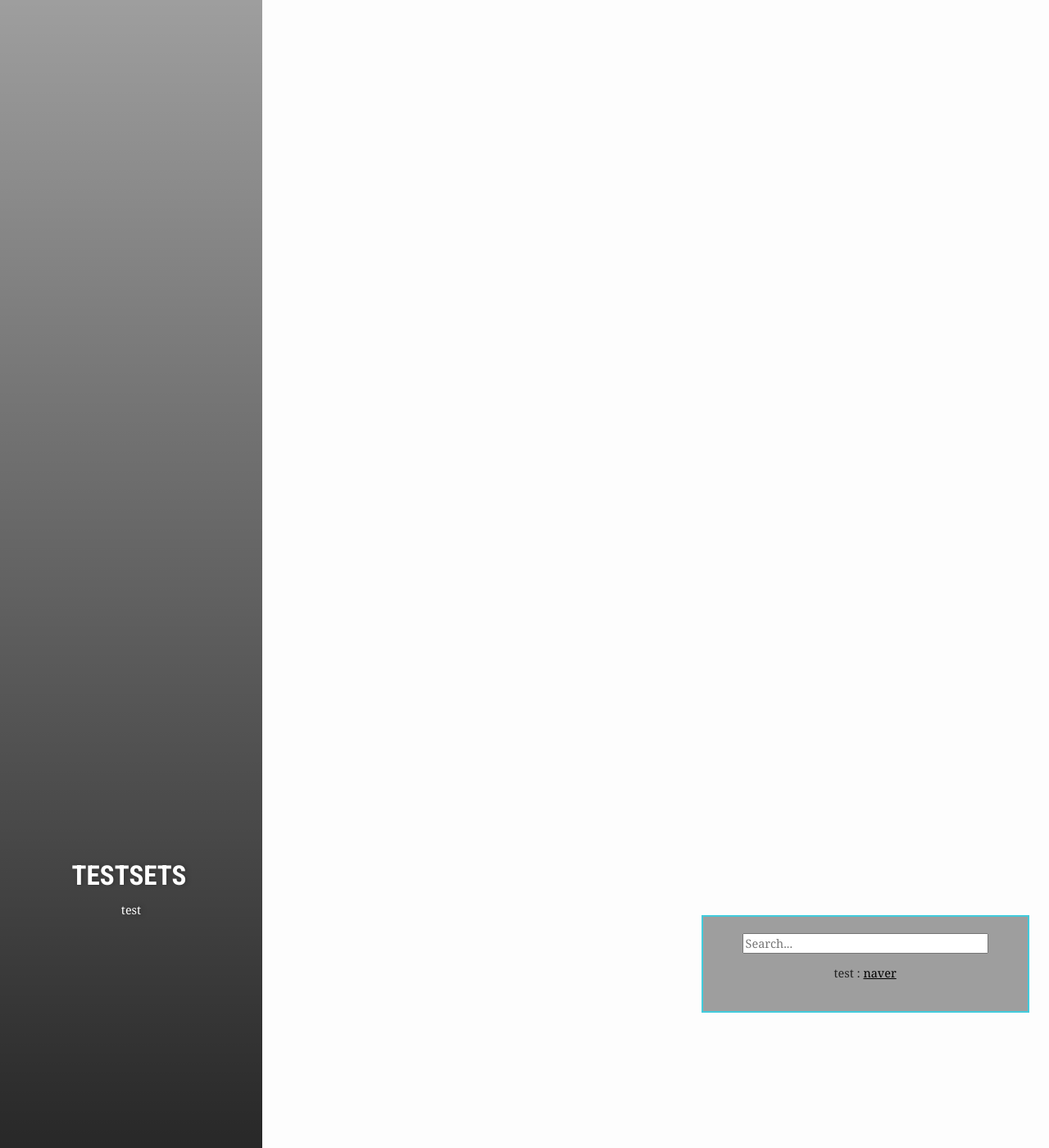
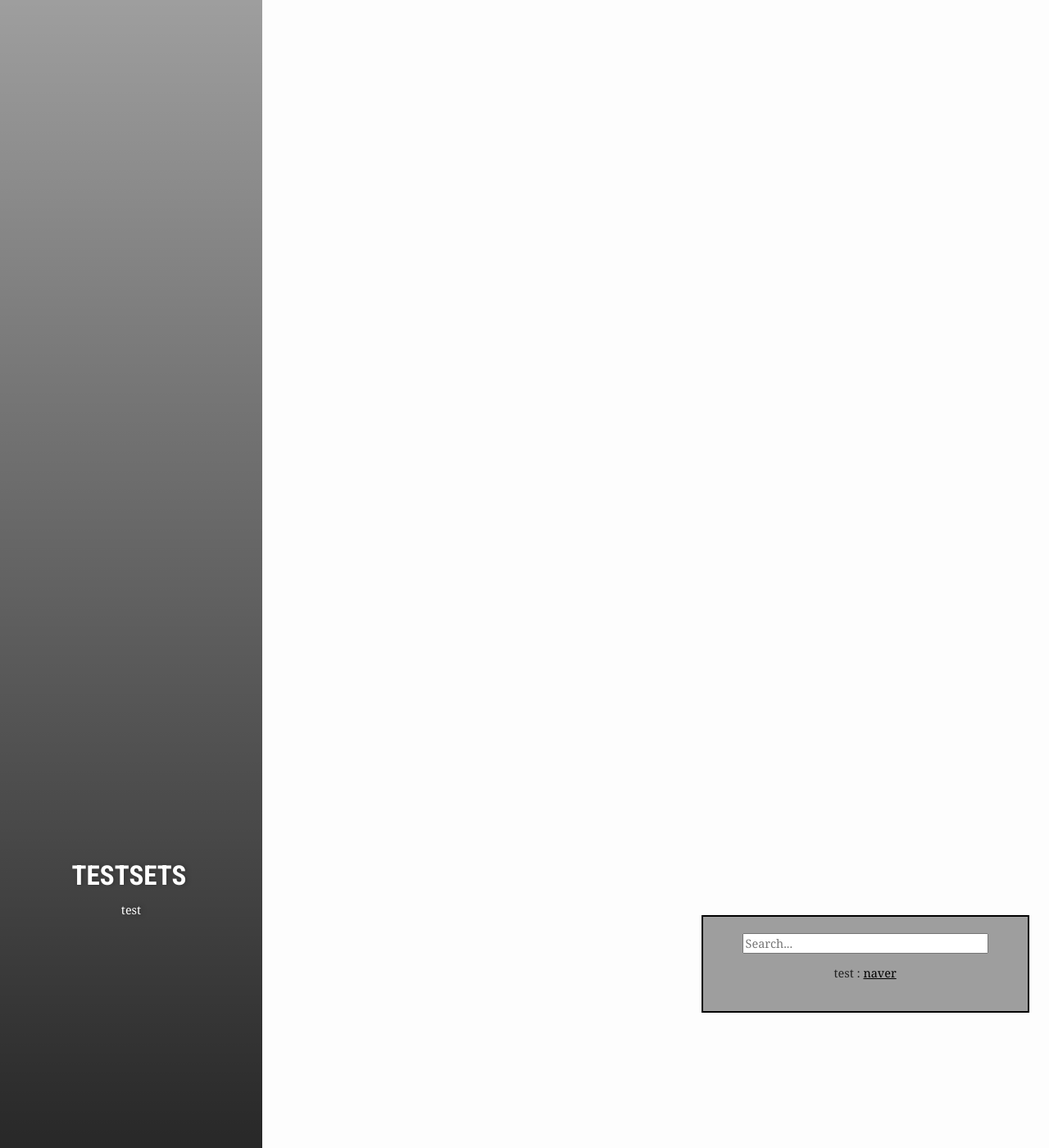
Before and after one commit to test076923/test076923.github.io, a Jekyll site: the page built from _posts/2017-10-10-ssstest.md, in a window 1280 px wide and 1400 px high, scrolled down 4600 px. Shown: the whole window at 82% size. Built offline with Jekyll 4.4.1, drawn with Linux system fonts in a browser that asks for light colours; nearby versions of some CDN libraries; comment, search, counter and statistics services are not loaded; grey boxes are pictures that could not be loaded.

Commit message:
Update scroll.html

```diff
--- a/_includes/scroll.html
+++ b/_includes/scroll.html
@@ -33,7 +33,7 @@
 		margin: 10px;
 		padding: 20px 20px 20px;
 		background: #eee url(/images/sfbgTile.png);
-		border: 2px solid #42CBDC;
+		border: 2px solid #000000;
 	}
 
 	p {
```
